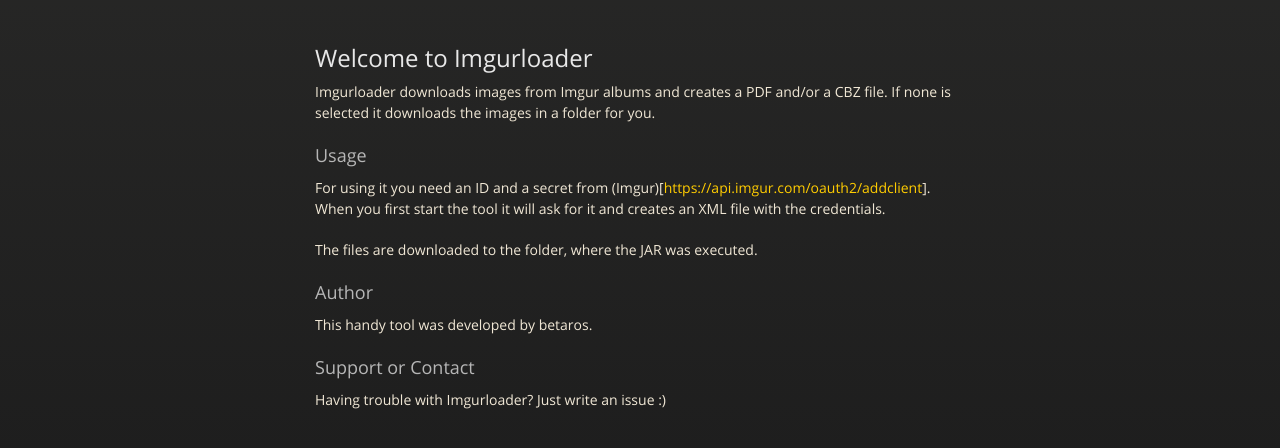
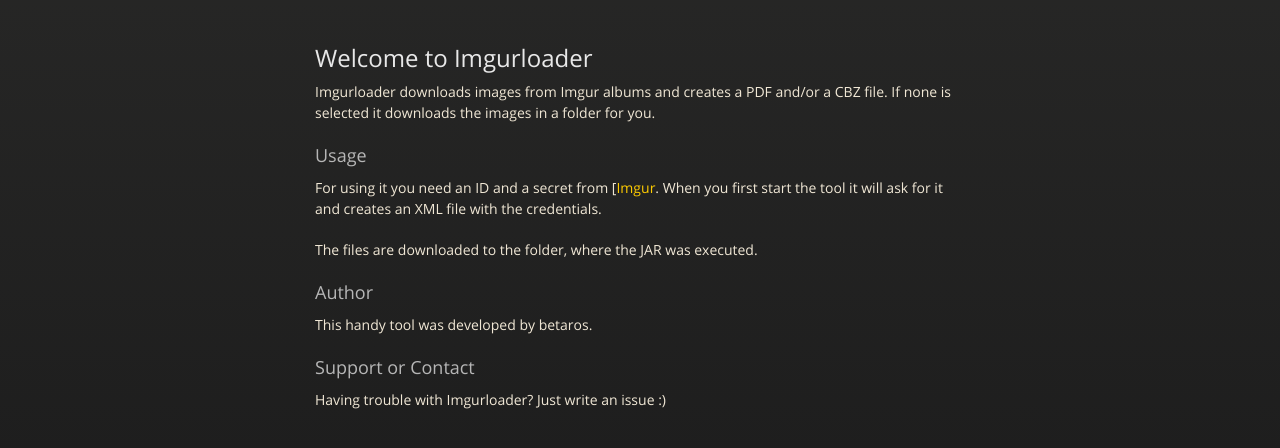
Before and after one commit to betaros/imgurloader, a plain HTML site: page index.html in a window 1280 px wide. Shown: the part 226-674 px from the top of the page. Drawn offline with nearby package versions, Linux system fonts and the light colour scheme.

Commit message:
Updated link to Imgur

```diff
--- a/index.html
+++ b/index.html
@@ -46,7 +46,7 @@
 <h3>
 <a id="usage" class="anchor" href="#usage" aria-hidden="true"><span aria-hidden="true" class="octicon octicon-link"></span></a>Usage</h3>
 
-<p>For using it you need an ID and a secret from (Imgur)[<a href="https://api.imgur.com/oauth2/addclient">https://api.imgur.com/oauth2/addclient</a>]. When you first start the tool it will ask for it and creates an XML file with the credentials.</p>
+<p>For using it you need an ID and a secret from [<a href="https://api.imgur.com/oauth2/addclient">Imgur</a>. When you first start the tool it will ask for it and creates an XML file with the credentials.</p>
 
 <p>The files are downloaded to the folder, where the JAR was executed.</p>
 
```
Also changed, not shown: 14 other files.
